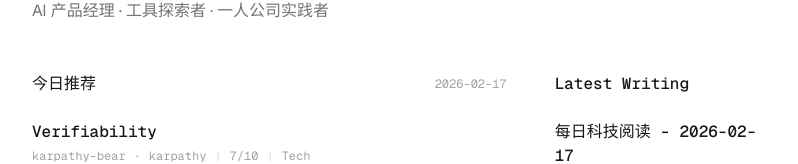
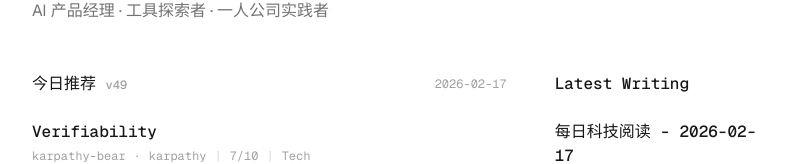
Before and after one commit to Jayden-hong/blog-next, a Next.js app: page / in a window 1280 px wide. Shown: the part 166-330 px from the top of the page, without its empty margins (240-1038 px from the left). Built offline with nearby package versions, Linux system fonts and the light colour scheme.

Commit message:
ui: 添加版本标记 v49

```diff
--- a/app/page.tsx
+++ b/app/page.tsx
@@ -28,7 +28,7 @@ export default function Home() {
           <div className="md:col-span-2">
             <div className="flex items-center justify-between mb-6">
               <h2 className="text-base font-medium text-neutral-900">
-                今日推荐
+                今日推荐 <span className="text-xs text-neutral-400">v49</span>
               </h2>
               <span className="text-xs text-neutral-400 mono">
                 {feedDay?.date || format(new Date(), 'yyyy-MM-dd')}
```
